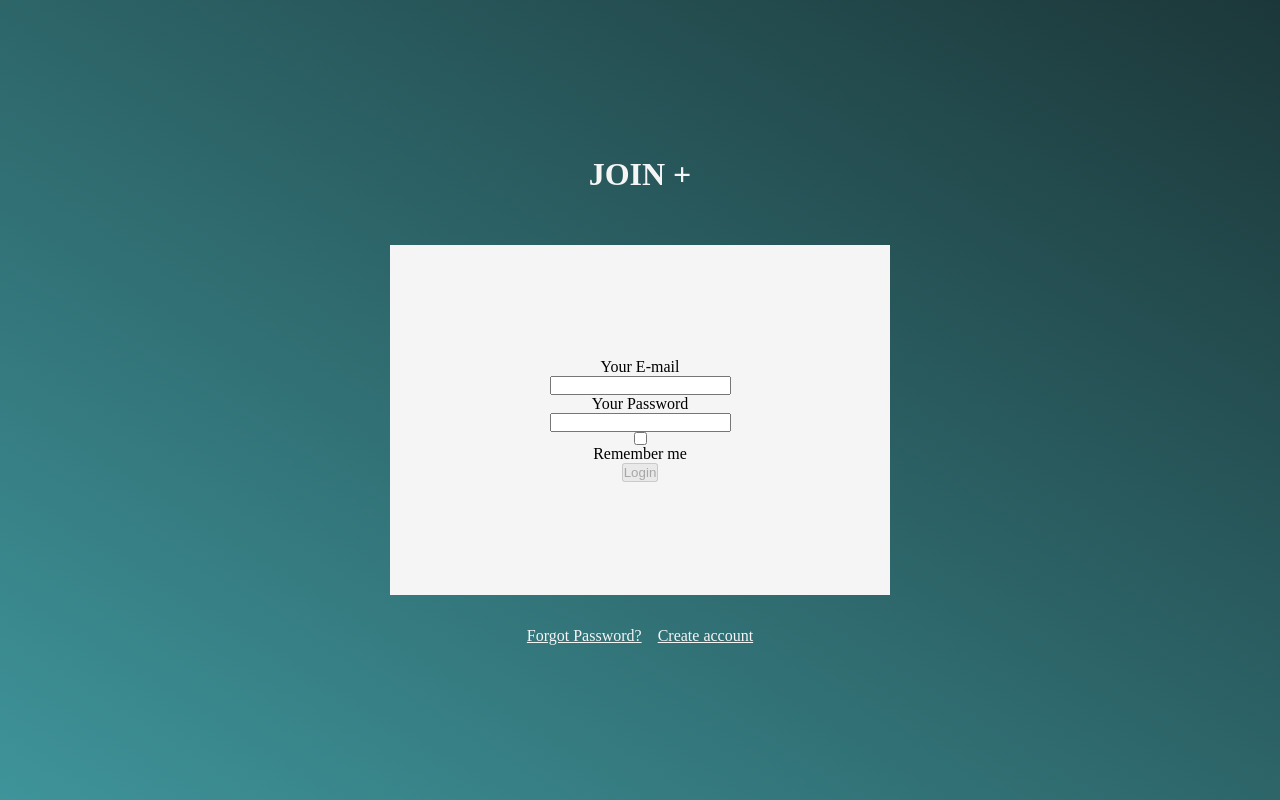
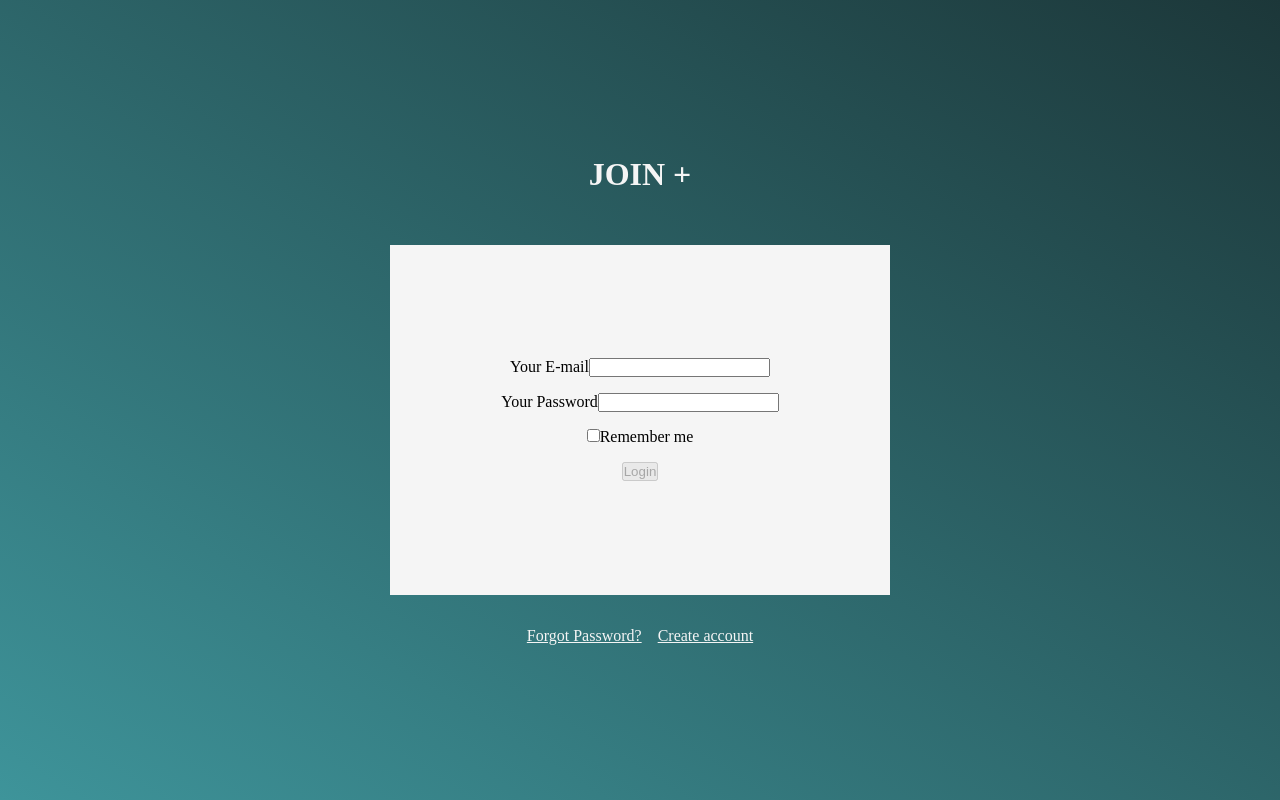
Before and after one commit to GaborHozleiter/JoinPlus, an Angular app: page / in a window 1280 px wide. Built offline with nearby package versions, Linux system fonts and the light colour scheme.

Commit message:
add register and forgot-password component with routing

```diff
--- a/src/app/app.component.html
+++ b/src/app/app.component.html
@@ -1,3 +1,3 @@
-<app-login></app-login>
+
 
 <router-outlet />
--- a/src/app/app.component.ts
+++ b/src/app/app.component.ts
@@ -1,10 +1,9 @@
 import { Component } from '@angular/core';
 import { RouterOutlet } from '@angular/router';
-import { LoginComponent } from "../pages/login/login.component";
 
 @Component({
   selector: 'app-root',
-  imports: [RouterOutlet, LoginComponent],
+  imports: [RouterOutlet],
   templateUrl: './app.component.html',
   styleUrl: './app.component.scss'
 })
--- a/src/app/app.routes.ts
+++ b/src/app/app.routes.ts
@@ -1,3 +1,10 @@
 import { Routes } from '@angular/router';
+import { LoginComponent } from '../pages/login/login.component';
+import { ForgotPasswordComponent } from '../pages/forgot-password/forgot-password.component';
+import { RegisterComponent } from '../pages/register/register.component';
 
-export const routes: Routes = [];
+export const routes: Routes = [
+  { path: '', component: LoginComponent },
+  { path: 'forgot-password', component: ForgotPasswordComponent },
+  { path: 'register', component: RegisterComponent },
+];
--- a/src/pages/login/login.component.html
+++ b/src/pages/login/login.component.html
@@ -1,24 +1,33 @@
 <section>
     <h2>JOIN +</h2>
     <form [formGroup]="applyForm" (ngSubmit)="submitLogin()">
+        <div>
             <label for="E-mail">Your E-mail</label>
             <input type="email" id="email" formControlName="email">
             <div *ngIf="applyForm.get('email')?.invalid && applyForm.get('email')?.touched">
                 <span>Bitte geben Sie eine gültige E-Mail-Adresse ein.</span>
             </div>
+        </div>
 
+        <div>
             <label for="Password">Your Password</label>
             <input type="password" id="password" formControlName="password">
             <div *ngIf="applyForm.get('password')?.invalid && applyForm.get('password')?.touched">
                 <span>Bitte geben Sie ein Passwort ein.</span>
             </div>
+        </div>
 
+        <div>
             <input type="checkbox" id="rememberMe" formControlName="rememberMe">
             <label for="rememberMe ">Remember me</label>
+        </div>
 
+        <div>
             <button type="submit" [disabled]="applyForm.invalid || isLoading">
                 {{ isLoading ? 'Lade...' : 'Login' }}
             </button>
+        </div>
+
     </form>
     <div class="bottom-links">
         <a routerLink="/forgot-password" class="link">Forgot Password?</a>
--- a/src/pages/login/login.component.scss
+++ b/src/pages/login/login.component.scss
@@ -13,7 +13,7 @@ form {
     width: 500px;
     height: 350px;
     margin: 2rem;
-    @include center;
+    @include center($g:1rem);
     flex-direction: column
 }
 
```
Lines whose indentation alone changed are shown as unchanged.
